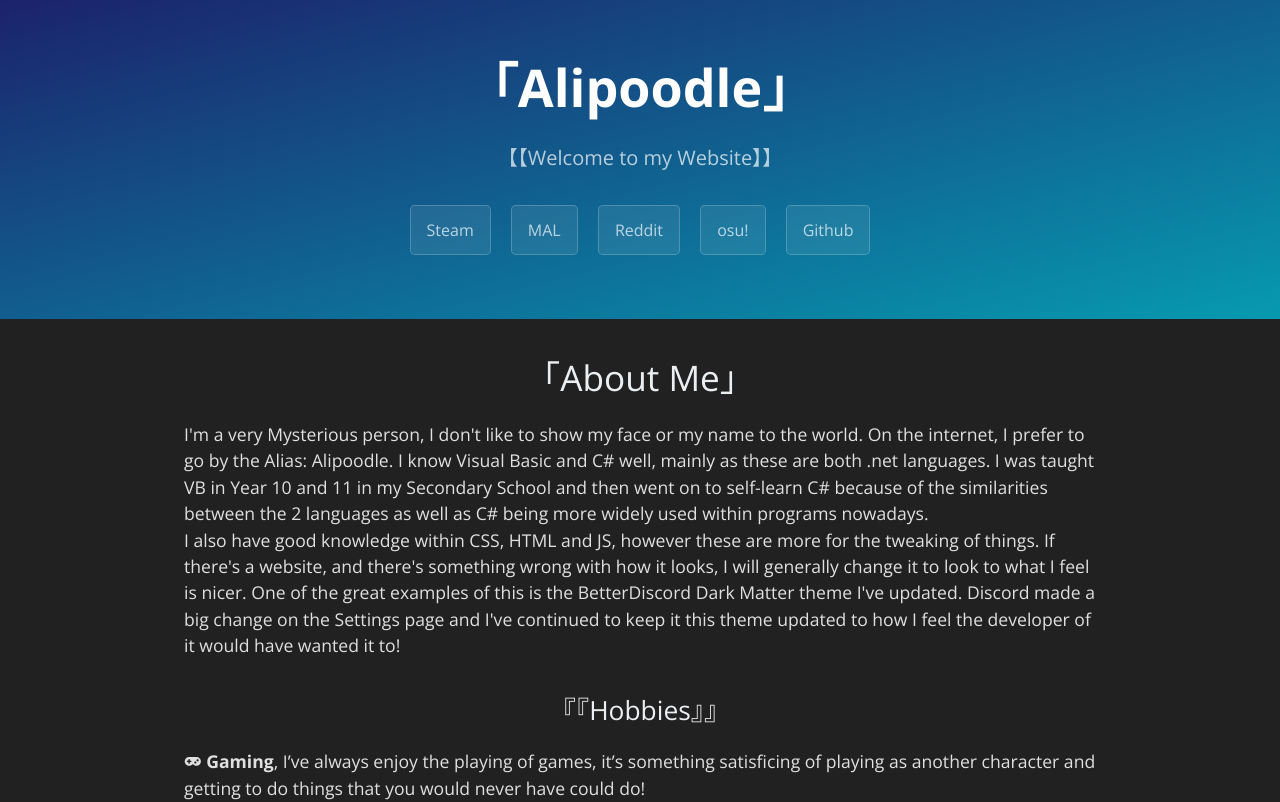
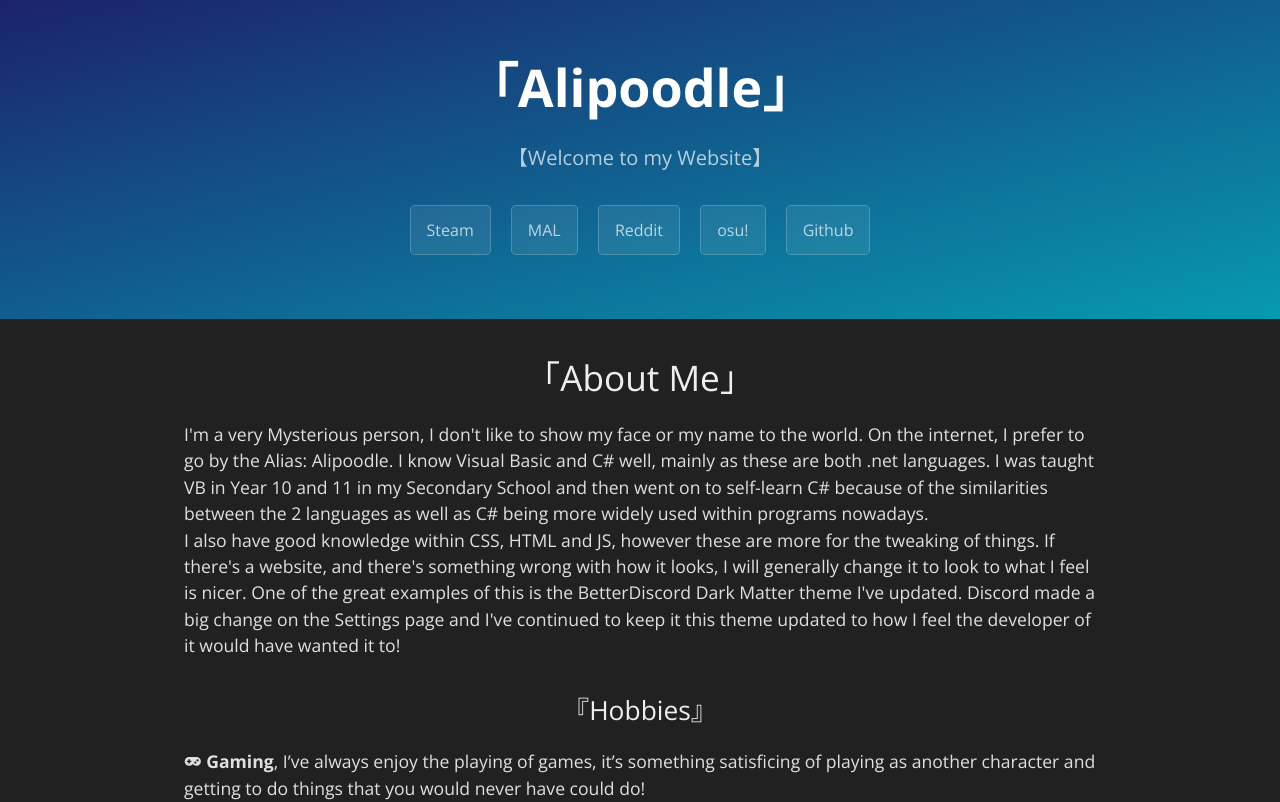
Before and after one commit to Alipoodle/Alipoodle.moe, a plain HTML site: page index.html in a window 1280 px wide. Shown: the top 802 px of the page. Drawn offline with nearby package versions, Linux system fonts and the light colour scheme.

Commit message:
Removed H2 brackets

```diff
--- a/index.html
+++ b/index.html
@@ -27,7 +27,7 @@
   <body>
     <section class="page-header">
       <h1 class="project-name">Alipoodle</h1>
-      <h2 class="project-tagline">【Welcome to my Website】</h2>
+      <h2 class="project-tagline">Welcome to my Website</h2>
       <section class="desktop-links">
         <a href="https://steamcommunity.com/id/alipoodle" class="btn">Steam</a>
         <a href="https://myanimelist.net/animelist/Alipoodle" class="btn">MAL</a>
@@ -50,7 +50,7 @@
       <p>I'm a very Mysterious person, I don't like to show my face or my name to the world. On the internet, I prefer to go by the Alias: Alipoodle. I know Visual Basic and C# well, mainly as these are both .net languages. I was taught VB in Year 10 and 11 in my Secondary School and then went on to self-learn C# because of the similarities between the 2 languages as well as C# being more widely used within programs nowadays.
         <br>I also have good knowledge within CSS, HTML and JS, however these are more for the tweaking of things. If there's a website, and there's something wrong with how it looks, I will generally change it to look to what I feel is nicer. One of the great examples of this is the BetterDiscord Dark Matter theme I've updated. Discord made a big change on the Settings page and I've continued to keep it this theme updated to how I feel the developer of it would have wanted it to!</p>
 
-      <h2 align="center" class="hobbies">『Hobbies』</h2>
+      <h2 align="center" class="hobbies">Hobbies</h2>
         <p><b><i class="mdi mdi-gamepad-variant"></i> Gaming</b>, I’ve always enjoy the playing of games, it’s something satisficing of playing as another character and getting to do things that you would never have could do!
         <br><b><i class="mdi mdi-google-play"></i> Music</b>, I enjoy music a so much that I started learning the drums in around 2010, and in more recent years have started to do a bit of recording of Covers to songs on my Drum kit.
         <br><b><i class="mdi mdi-pencil"></i> DIY</b>, I've always loved a little bit of DIY. It’s more been the idea of getting to make something with the small bits and bobs you have, to create something helpful or cool!
```
